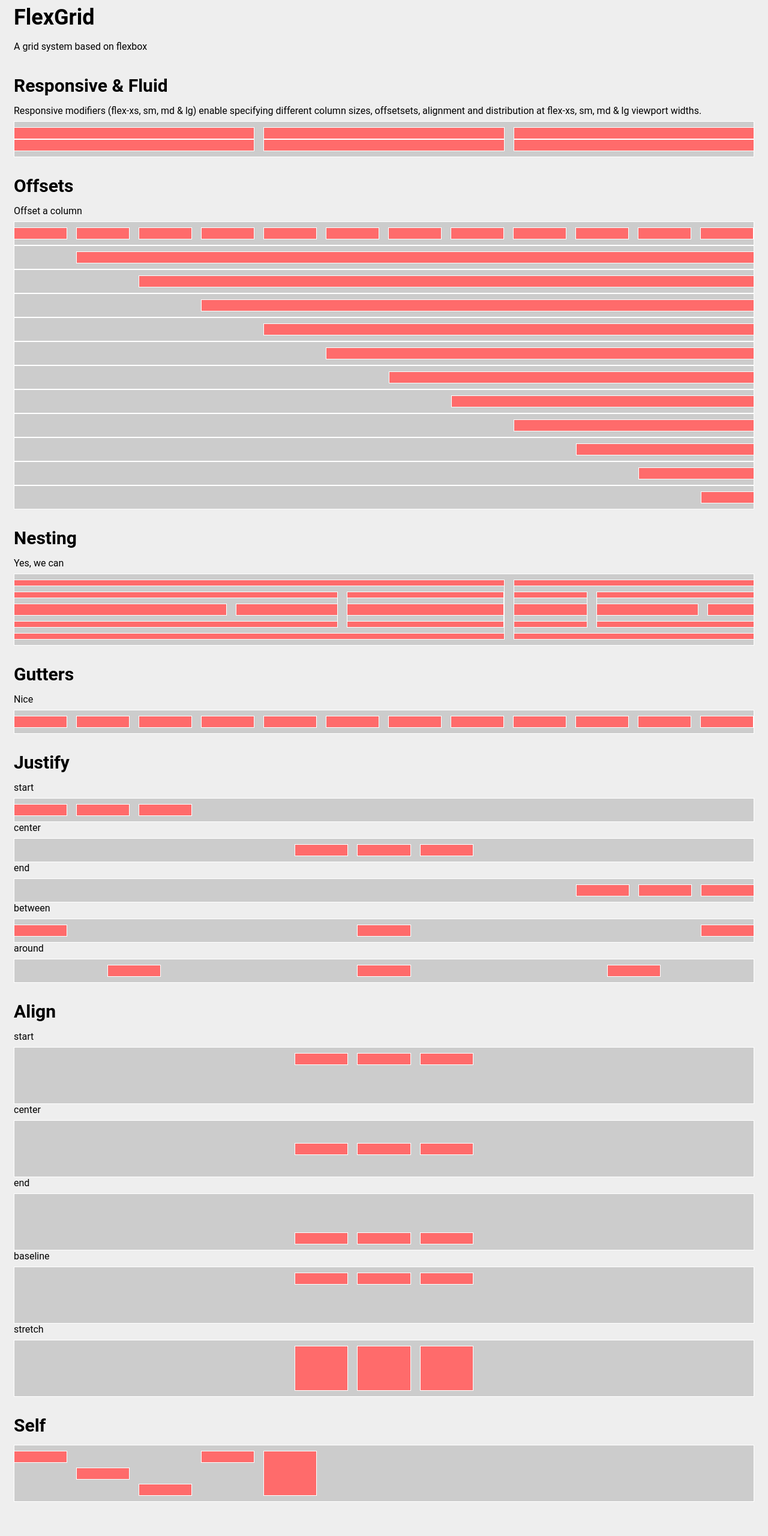
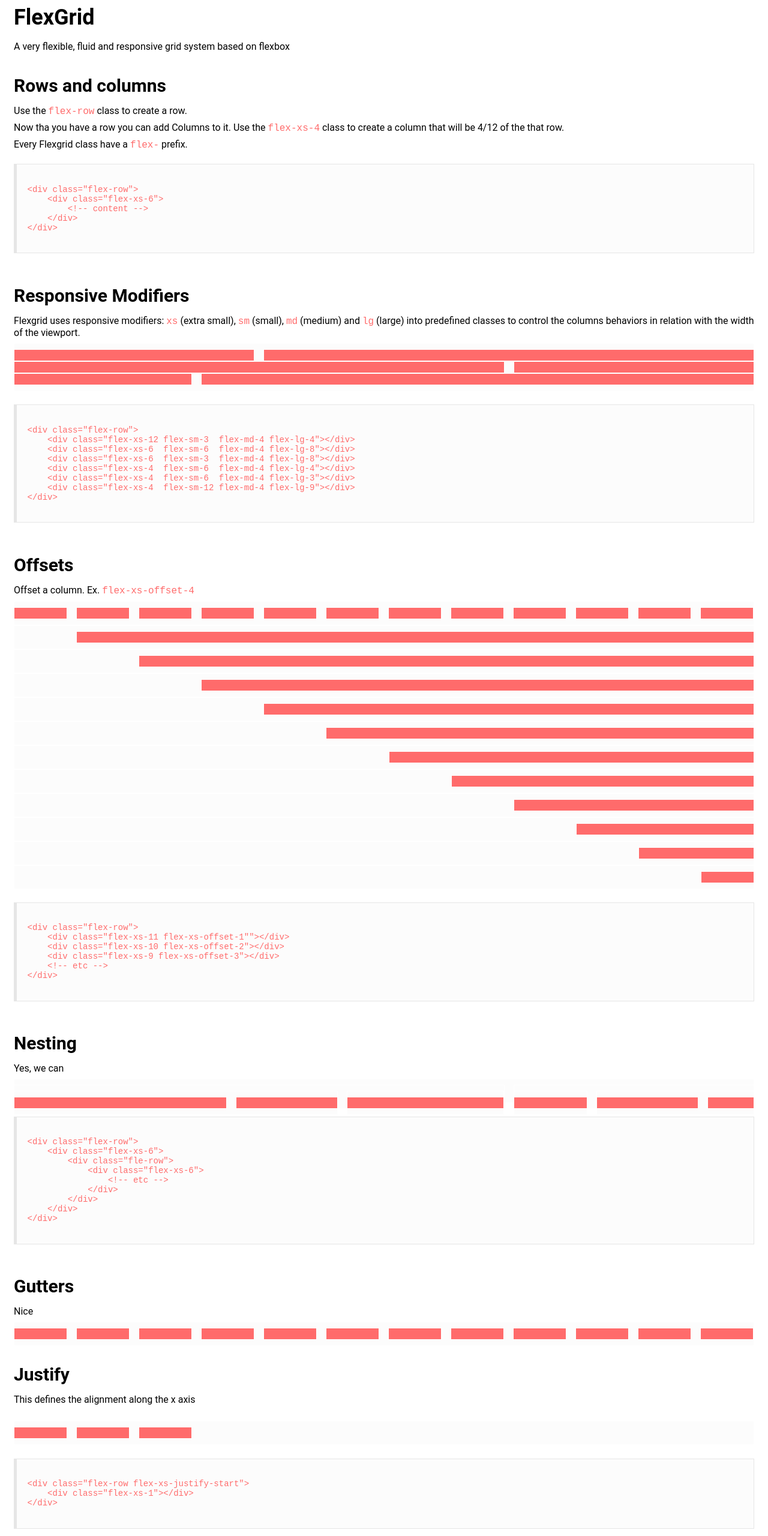
Before and after one commit to germanbisurgi/flexgrid, a plain HTML site: page index.html in a window 1280 px wide. Shown: the top 2560 px of the page at 60% size. Drawn offline with Linux system fonts and the light colour scheme.

Commit message:
updated code examples

```diff
--- a/index.html
+++ b/index.html
@@ -14,29 +14,65 @@
 
     <header>
         <h1>FlexGrid</h1>
-        <p>A grid system based on flexbox</p>
+        <p>A very flexible, fluid and responsive grid system based on flexbox</p>
     </header>
 
     <section>
-        <h2>Responsive & Fluid</h2>
-        <p>
-            Responsive modifiers (flex-xs, sm, md &amp; lg) enable specifying different column sizes, offsetsets, alignment and distribution at flex-xs, sm, md &amp; lg viewport widths.
-        </p>
+        <h2>Rows and columns</h2>
+        <p>Use the <code>flex-row</code> class to create a row.</p>
+        <p>Now tha you have a row you can add Columns to it. Use the
+        <code>flex-xs-4</code> class to create a column that will be 4/12 of the
+        that row.</p>
+        <p>Every Flexgrid class have a <code>flex-</code> prefix.</p>
+
+<pre>
+<code>
+&lt;div class="flex-row"&gt;
+    &lt;div class="flex-xs-6"&gt;
+        &lt;!-- content --&gt;
+    &lt;/div&gt;
+&lt;/div&gt;
+</code>
+</pre>
+
+    </section>
+
+    <section>
+        <h2>Responsive Modifiers</h2>
+        <p>Flexgrid uses responsive modifiers: <code>xs</code> (extra small),
+        <code>sm</code> (small), <code>md</code> (medium) and <code>lg</code>
+        (large) into predefined classes to control the columns behaviors in relation
+        with the width of the viewport.</p>
+
         <div class="container">
             <div class="flex-row">
-                <div class="flex-xs-12 flex-sm-3  flex-md-4 lg-4"><div class="box"></div></div>
-                <div class="flex-xs-6  flex-sm-6  flex-md-4 lg-8"><div class="box"></div></div>
-                <div class="flex-xs-6  flex-sm-3  flex-md-4 lg-8"><div class="box"></div></div>
-                <div class="flex-xs-4  flex-sm-6  flex-md-4 lg-4"><div class="box"></div></div>
-                <div class="flex-xs-4  flex-sm-6  flex-md-4 lg-3"><div class="box"></div></div>
-                <div class="flex-xs-4  flex-sm-12 flex-md-4 lg-9"><div class="box"></div></div>
+                <div class="flex-xs-12 flex-sm-3  flex-md-4 flex-lg-4"><div class="box"></div></div>
+                <div class="flex-xs-6  flex-sm-6  flex-md-4 flex-lg-8"><div class="box"></div></div>
+                <div class="flex-xs-6  flex-sm-3  flex-md-4 flex-lg-8"><div class="box"></div></div>
+                <div class="flex-xs-4  flex-sm-6  flex-md-4 flex-lg-4"><div class="box"></div></div>
+                <div class="flex-xs-4  flex-sm-6  flex-md-4 flex-lg-3"><div class="box"></div></div>
+                <div class="flex-xs-4  flex-sm-12 flex-md-4 flex-lg-9"><div class="box"></div></div>
             </div>
         </div>
+
+<pre>
+<code>
+&lt;div class="flex-row"&gt;
+    &lt;div class="flex-xs-12 flex-sm-3  flex-md-4 flex-lg-4"&gt;&lt;/div&gt;
+    &lt;div class="flex-xs-6  flex-sm-6  flex-md-4 flex-lg-8"&gt;&lt;/div&gt;
+    &lt;div class="flex-xs-6  flex-sm-3  flex-md-4 flex-lg-8"&gt;&lt;/div&gt;
+    &lt;div class="flex-xs-4  flex-sm-6  flex-md-4 flex-lg-4"&gt;&lt;/div&gt;
+    &lt;div class="flex-xs-4  flex-sm-6  flex-md-4 flex-lg-3"&gt;&lt;/div&gt;
+    &lt;div class="flex-xs-4  flex-sm-12 flex-md-4 flex-lg-9"&gt;&lt;/div&gt;
+&lt;/div&gt;
+</code>
+</pre>
+
     </section>
 
     <section>
         <h2>Offsets</h2>
-        <p>Offset a column</p>
+        <p>Offset a column. Ex. <code>flex-xs-offset-4</code></p>
         <div class="container">
             <div class="flex-row">
                 <div class="flex-xs-1"><div class="box"></div></div>
@@ -108,6 +144,18 @@
                 <div class="flex-xs-1 flex-xs-offset-11">  <div class="box"></div></div>
             </div>
         </div>
+
+<pre>
+<code>
+&lt;div class="flex-row"&gt;
+    &lt;div class="flex-xs-11 flex-xs-offset-1""&gt;&lt;/div&gt;
+    &lt;div class="flex-xs-10 flex-xs-offset-2"&gt;&lt;/div&gt;
+    &lt;div class="flex-xs-9 flex-xs-offset-3"&gt;&lt;/div&gt;
+    &lt;!-- etc --&gt;
+&lt;/div&gt;
+</code>
+</pre>
+
     </section>
 
     <section>
@@ -183,6 +231,21 @@
                 </div>
             </div>
         </div>
+
+<pre>
+<code>
+&lt;div class="flex-row"&gt;
+    &lt;div class="flex-xs-6"&gt;
+        &lt;div class="fle-row"&gt;
+            &lt;div class="flex-xs-6"&gt;
+                &lt;!-- etc --&gt;
+            &lt;/div&gt;
+        &lt;/div&gt;
+    &lt;/div&gt;
+&lt;/div&gt;
+</code>
+</pre>
+
     </section>
 
     <section>
@@ -208,7 +271,8 @@
 
     <section>
         <h2>Justify</h2>
-        <p>start</p>
+        <p>This defines the alignment along the x axis</p>
+        <br>
         <div class="container">
             <div class="flex-row flex-xs-justify-start">
                 <div class="flex-xs-1"><div class="box"></div></div>
@@ -216,7 +280,15 @@
                 <div class="flex-xs-1"><div class="box"></div></div>
             </div>
         </div>
-        <p>center</p>
+
+<pre>
+<code>
+&lt;div class="flex-row flex-xs-justify-start"&gt;
+    &lt;div class="flex-xs-1"&gt;&lt;/div&gt;
+&lt;/div&gt;
+</code>
+</pre>
+
         <div class="container">
             <div class="flex-row flex-xs-justify-center">
                 <div class="flex-xs-1"><div class="box"></div></div>
@@ -224,7 +296,15 @@
                 <div class="flex-xs-1"><div class="box"></div></div>
             </div>
         </div>
-        <p>end</p>
+
+<pre>
+<code>
+&lt;div class="flex-row flex-xs-justify-center"&gt;
+    &lt;div class="flex-xs-1"&gt;&lt;/div&gt;
+&lt;/div&gt;
+</code>
+</pre>
+
         <div class="container">
             <div class="flex-row flex-xs-justify-end">
                 <div class="flex-xs-1"><div class="box"></div></div>
@@ -232,7 +312,15 @@
                 <div class="flex-xs-1"><div class="box"></div></div>
             </div>
         </div>
-        <p>between</p>
+
+<pre>
+<code>
+&lt;div class="flex-row flex-xs-justify-end"&gt;
+    &lt;div class="flex-xs-1"&gt;&lt;/div&gt;
+&lt;/div&gt;
+</code>
+</pre>
+
         <div class="container">
             <div class="flex-row flex-xs-justify-between">
                 <div class="flex-xs-1"><div class="box"></div></div>
@@ -240,7 +328,15 @@
                 <div class="flex-xs-1"><div class="box"></div></div>
             </div>
         </div>
-        <p>around</p>
+
+<pre>
+<code>
+&lt;div class="flex-row flex-xs-justify-between"&gt;
+    &lt;div class="flex-xs-1"&gt;&lt;/div&gt;
+&lt;/div&gt;
+</code>
+</pre>
+
         <div class="container">
             <div class="flex-row flex-xs-justify-around">
                 <div class="flex-xs-1"><div class="box"></div></div>
@@ -248,11 +344,23 @@
                 <div class="flex-xs-1"><div class="box"></div></div>
             </div>
         </div>
+
+<pre>
+<code>
+&lt;div class="flex-row flex-xs-justify-around"&gt;
+    &lt;div class="flex-xs-1"&gt;&lt;/div&gt;
+&lt;/div&gt;
+</code>
+</pre>
+
     </section>
 
     <section>
         <h2>Align</h2>
-        <p>start</p>
+        <p>This defines the default behaviour for how flex items are laid out
+        along the cross axis on the current line.</p>
+        <br>
+
         <div class="container">
             <div style="height: 75px;" class="flex-row flex-xs-justify-center flex-xs-align-start">
                 <div class="flex-xs-1"><div class="box"></div></div>
@@ -260,7 +368,15 @@
                 <div class="flex-xs-1"><div class="box"></div></div>
             </div>
         </div>
-        <p>center</p>
+
+<pre>
+<code>
+&lt;div class="flex-row flex-xs-align-start"&gt;
+    &lt;div class="flex-xs-1"&gt;&lt;/div&gt;
+&lt;/div&gt;
+</code>
+</pre>
+
         <div class="container">
             <div style="height: 75px;" class="flex-row flex-xs-justify-center flex-xs-align-center">
                 <div class="flex-xs-1"><div class="box"></div></div>
@@ -268,7 +384,15 @@
                 <div class="flex-xs-1"><div class="box"></div></div>
             </div>
         </div>
-        <p>end</p>
+
+<pre>
+<code>
+&lt;div class="flex-row flex-xs-align-center"&gt;
+    &lt;div class="flex-xs-1"&gt;&lt;/div&gt;
+&lt;/div&gt;
+</code>
+</pre>
+
         <div class="container">
             <div style="height: 75px;" class="flex-row flex-xs-justify-center flex-xs-align-end">
                 <div class="flex-xs-1"><div class="box"></div></div>
@@ -276,7 +400,15 @@
                 <div class="flex-xs-1"><div class="box"></div></div>
             </div>
         </div>
-        <p>baseline</p>
+
+<pre>
+<code>
+&lt;div class="flex-row flex-xs-align-end"&gt;
+    &lt;div class="flex-xs-1"&gt;&lt;/div&gt;
+&lt;/div&gt;
+</code>
+</pre>
+
         <div class="container">
             <div style="height: 75px;" class="flex-row flex-xs-justify-center flex-xs-align-baseline">
                 <div class="flex-xs-1"><div class="box"></div></div>
@@ -284,7 +416,15 @@
                 <div class="flex-xs-1"><div class="box"></div></div>
             </div>
         </div>
-        <p>stretch</p>
+
+<pre>
+<code>
+&lt;div class="flex-row flex-xs-align-baseline"&gt;
+    &lt;div class="flex-xs-1"&gt;&lt;/div&gt;
+&lt;/div&gt;
+</code>
+</pre>
+
         <div class="container">
             <div style="height: 75px;" class="flex-row flex-xs-justify-center flex-xs-align-stretch">
                 <div class="flex-xs-1"><div class="box" style="height: 100%;"></div></div>
@@ -292,10 +432,22 @@
                 <div class="flex-xs-1"><div class="box" style="height: 100%;"></div></div>
             </div>
         </div>
+
+<pre>
+<code>
+&lt;div class="flex-row flex-xs-align-stretch"&gt;
+    &lt;div class="flex-xs-1"&gt;&lt;/div&gt;
+&lt;/div&gt;
+</code>
+</pre>
+
     </section>
 
     <section>
         <h2>Self</h2>
+        <p>This allows the default alignment to be overridden for individual flex
+        items.</p>
+        <br>
         <div class="container">
             <div style="height: 75px;"  class="flex-row">
                 <div class="flex-xs-1 flex-xs-self-start"><div class="box"></div></div>
@@ -305,6 +457,19 @@
                 <div class="flex-xs-1 flex-xs-self-stretch"><div class="box" style="height: 100%;"></div></div>
             </div>
         </div>
+
+<pre>
+<code>
+&lt;div class="flex-row"&gt;
+    &lt;div class="flex-xs-1 flex-xs-self-start"&gt;&lt;/div&gt;
+    &lt;div class="flex-xs-1 flex-xs-self-center"&gt;&lt;/div&gt;
+    &lt;div class="flex-xs-1 flex-xs-self-end"&gt;&lt;/div&gt;
+    &lt;div class="flex-xs-1 flex-xs-self-baseline"&gt;&lt;/div&gt;
+    &lt;div class="flex-xs-1 flex-xs-self-stretch"&gt;&lt;/div&gt;
+&lt;/div&gt;
+</code>
+</pre>
+
     </section>
 
 </div>
--- a/styles.css
+++ b/styles.css
@@ -1,4 +1,4 @@
-body {background: #eee;}
+body {background: #fff;}
 
 @import url('https://fonts.googleapis.com/css?family=Roboto');
 
@@ -14,14 +14,31 @@ section, header {padding: 0 0 30px 0;}
 
 .wrapper {padding: 0 15px}
 
+pre {
+    overflow-x: auto;
+    padding: 1.25em;
+    border: 1px solid #e6e6e6;
+    border-left-width: 5px;
+    margin: 1.6em 0;
+    font-size: .875em;
+    background: #fcfcfc;
+    white-space: pre;
+    word-wrap: normal;
+}
+code, kbd, pre, samp {
+    font-family: monospace,serif;
+    color: #ff6b6b;
+
+}
+
 .box {
     background: #ff6b6b;
     box-shadow: 0 0 0 1px #fff inset;
-    padding: 10px 0;
+    height: 20px;
 }
 
 .container {
-    background: #ccc;
+    background: #fcfcfc;
     box-shadow: 0 0 0 1px #fff inset;
     padding: 10px 0;
 }
```
